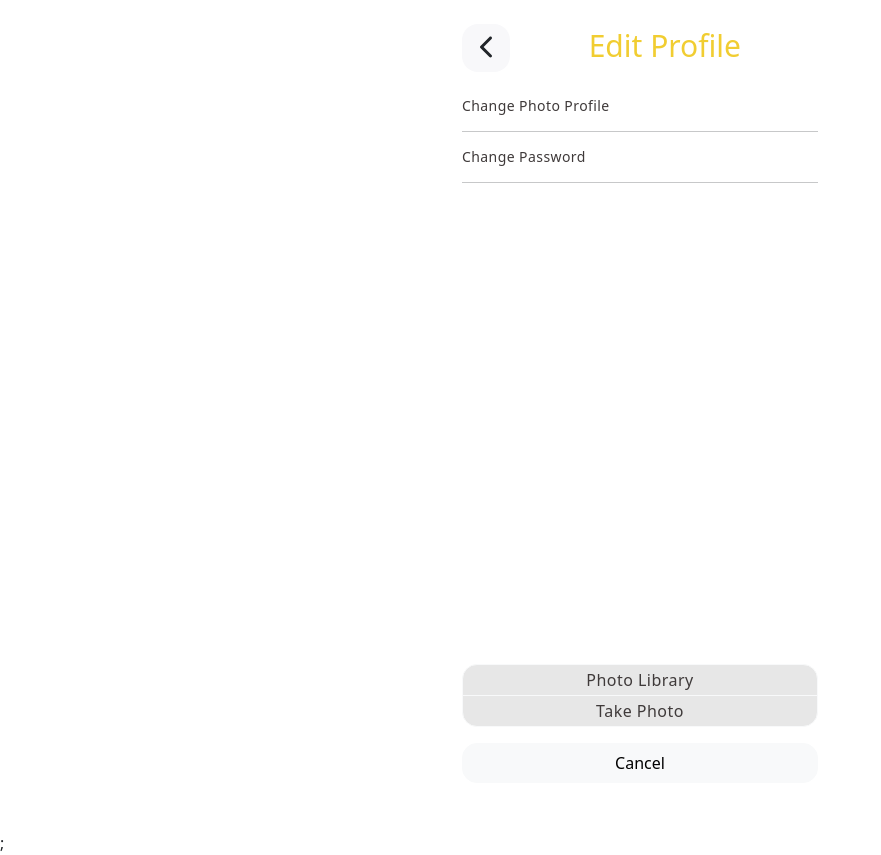
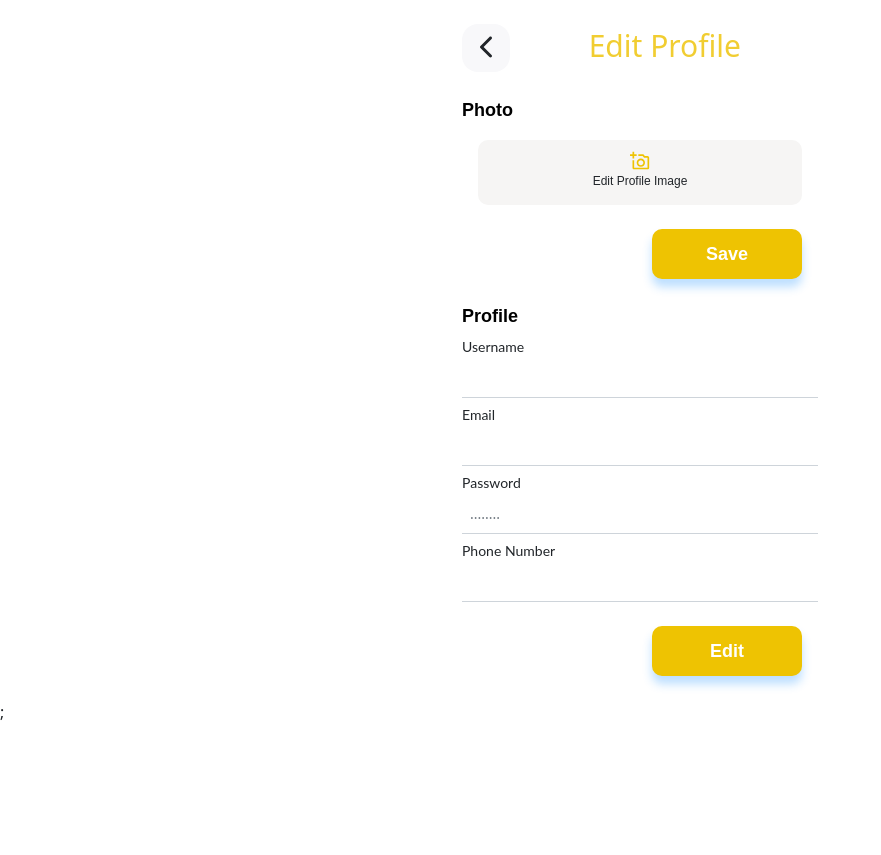
Before and after one commit to rahimatunnimah/next-js-delish, a Next.js app: page /user/edit in a window 1280 px wide. Shown: the whole page, without its empty margins (0-881 px from the left). After the commit the page ends 800 px from the top, so only its background shows below. Built offline with nearby package versions, Linux system fonts and the light colour scheme.

Commit message:
[ADD] edit profile feature

```diff
--- a/pages/user/edit.js
+++ b/pages/user/edit.js
@@ -1,15 +1,143 @@
-import React from "react";
+import React, { useState, useEffect } from "react";
 import profileStyle from "../../styles/profile.module.css";
-import {IoIosArrowBack} from "react-icons/io";
+import { IoIosArrowBack } from "react-icons/io";
+import { MdOutlineAddAPhoto } from "react-icons/md";
 import Link from "next/link";
+import Swal from "sweetalert2";
+import { useSelector } from "react-redux";
+import { useRouter } from "next/router";
+import axios from "axios";
 
 const editProfile = () => {
+  const [profile, setProfile] = useState([]);
+  const [titleImage, setTitleImage] = useState("Edit Profile Image");
+  const [image, setImage] = useState({});
+  const [email, setEmail] = useState("");
+  const [password, setpassword] = useState("");
+  const [phone, setPhone] = useState();
+  const [username, setUsername] = useState("");
+  const { auth } = useSelector((state) => state);
+  const { user } = auth;
+  const [isLoading, setIsLoading] = useState(false);
+  const router = useRouter();
+
+  useEffect(() => {
+    getProfile();
+  }, []);
+
+  const configProfile = {
+    headers: {
+      Authorization: `Bearer ${auth?.token}`,
+    },
+  };
+
+  const getProfile = () => {
+    const idUser = user?.id;
+    if (idUser) {
+      axios
+        .get(
+          `${process.env.NEXT_PUBLIC_API_URL}/users/${idUser}`,
+          configProfile
+        )
+        .then((res) => {
+          setProfile(res?.data?.data[0]);
+        })
+        .catch((err) => {
+          console.log(err);
+        });
+    }
+  };
+
+  const handleUpload = (e) => {
+    e.preventDefault();
+    let uploadedImage = e.target.files[0];
+    let nameImage = e.target?.files[0]?.name;
+    setTitleImage(nameImage);
+    setImage(uploadedImage);
+  };
+
+  const handleUploadProfile = (e) => {
+    e.preventDefault();
+    setIsLoading(true);
+
+    const formData = new FormData();
+    formData.append("id", user?.id);
+    formData.append("image", image);
+
+    const config = {
+      headers: {
+        Authorization: `Bearer ${auth?.token}`,
+        "Content-Type": "multipart/form-data; ",
+      },
+    };
+
+    axios
+      .patch(
+        `${process.env.NEXT_PUBLIC_API_URL}/users/edit/photo`,
+        formData,
+        config
+      )
+      .then((res) => {
+        Swal.fire({
+          icon: "success",
+          text: "Edit Profile Success",
+        });
+      })
+      .catch((err) => {
+        console.log(err);
+        Swal.fire({
+          icon: "error",
+          text: `${err?.response?.data}`,
+        });
+      })
+      .finally(() => {
+        setIsLoading(false);
+      });
+  };
+
+  const handleUpdateProfile = (e) => {
+    e.preventDefault();
+    setIsLoading(true);
+
+    axios
+      .patch(
+        `${process.env.NEXT_PUBLIC_API_URL}/users/edit`,
+        {
+          id: user?.id,
+          username,
+          email,
+          password,
+          phone,
+        },
+        configProfile
+      )
+      .then((res) => {
+        Swal.fire({
+          icon: "success",
+          text: res?.data,
+        }).then((result) =>
+          result.isConfirmed ? router.push("/user/profile") : null
+        );
+      })
+      .catch((err) => {
+        console.log(err);
+        Swal.fire({
+          icon: "error",
+          text: `${err?.response?.data}`,
+        });
+      })
+      .finally(() => {
+        setIsLoading(false);
+      });
+  };
+
+  console.log(user?.id);
   return (
     <>
       <div className="container">
         <div className="row justify-content-center">
           <div className="col-md-4">
-                    <div style={{minHeight:"80vh"}}>
+            <div style={{ minHeight: "80vh" }}>
               <div className="row mt-4">
                 <div className="col-4">
                   <div className={profileStyle.iconBack}>
@@ -24,37 +152,111 @@ const editProfile = () => {
                   </div>
                 </div>
               </div>
-                        <div className="row mt-4">
-                            <p className={profileStyle.editProfile}>Change Photo Profile</p>
+              <div className={`row mt-4 ${profileStyle.textProfileBtm}`}>
+                <p>Photo</p>
               </div>
-                        <hr className="mt-0"/>
-                        <div className="row">
-                            <p className={profileStyle.editProfile}>Change Password</p>
+              <form onSubmit={handleUploadProfile}>
+                <div className="row mx-3">
+                  <input
+                    type="file"
+                    id="upload"
+                    hidden
+                    onChange={handleUpload}
+                  />
+                  <label className={profileStyle.labelUpload} for="upload">
+                    <div className={profileStyle.iconUpload}>
+                      <MdOutlineAddAPhoto size={20} color="#eec302" />
+                      <p>{titleImage}</p>
                     </div>
-                        <hr className="mt-0"/>
+                  </label>
                 </div>
-                      <div className="d-grid">
-                            <div className={`btn-group-vertical  ${profileStyle.buttonPhoto}`}>
-                                <button type="button" className={`btn btn-light ${profileStyle.btnPhoto}`}>
-                                    Photo Library
-                                </button>
-                                <button type="button" className={`btn btn-light mb-3 ${profileStyle.btnPhoto}`}>
-                                    Take Photo
+                <div
+                  className={`d-grid gap-2 my-4 px-3 d-md-flex justify-content-end ${profileStyle.btnSave}`}
+                >
+                  <button className="btn" type="submit">
+                    Save
                   </button>
                 </div>
+              </form>
+              <div className={`row mt-3 ${profileStyle.textProfileBtm}`}>
+                <p>Profile</p>
               </div>
-                        <div className="d-grid">
-                            <div className={`d-grid mb-5 ${profileStyle.buttonCancel}`}>
-                                <button type="button" className="btn btn-light">
-                                    Cancel
+              <form>
+                <div className={profileStyle.formInput}>
+                  <label
+                    for="exampleFormControlInput1"
+                    className="form-label mt-2"
+                  >
+                    Username
+                  </label>
+                  <input
+                    className="form-control form-control-sm shadow-none py-0"
+                    type="text"
+                    placeholder={profile?.username}
+                    onChange={(e) => setUsername(e.target.value)}
+                  />
+                </div>
+                <div className={profileStyle.formInput}>
+                  <label
+                    for="exampleFormControlInput1"
+                    className="form-label mt-2"
+                  >
+                    Email
+                  </label>
+                  <input
+                    className="form-control form-control-sm shadow-none py-0"
+                    type="email"
+                    placeholder={profile?.email}
+                    onChange={(e) => setEmail(e.target.value)}
+                  />
+                </div>
+                <div className={profileStyle.formInput}>
+                  <label
+                    for="exampleFormControlInput1"
+                    className="form-label mt-2"
+                  >
+                    Password
+                  </label>
+                  <input
+                    className="form-control form-control-sm shadow-none py-0"
+                    type="password"
+                    placeholder="........"
+                    onChange={(e) => setpassword(e.target.value)}
+                  />
+                </div>
+                <div className={profileStyle.formInput}>
+                  <label
+                    for="exampleFormControlInput1"
+                    className="form-label mt-2"
+                  >
+                    Phone Number
+                  </label>
+                  <input
+                    className="form-control form-control-sm shadow-none py-0"
+                    type="text"
+                    placeholder={profile?.phone}
+                    onChange={(e) => setPhone(e.target.value)}
+                  />
+                </div>
+                <div
+                  className={`d-grid gap-2 my-4 px-3 d-md-flex justify-content-end ${profileStyle.btnSave}`}
+                >
+                  <button
+                    className="btn"
+                    type="submit"
+                    onClick={handleUpdateProfile}
+                    disabled={isLoading}
+                  >
+                    {isLoading ? "Loading" : "Edit"}
                   </button>
                 </div>
+              </form>
             </div>
           </div>
         </div>
       </div>
     </>
-    )
-}
+  );
+};
 
 export default editProfile;
--- a/styles/profile.module.css
+++ b/styles/profile.module.css
@@ -26,24 +26,6 @@
   letter-spacing: 0.03em;
 }
 
-.buttonPhoto button {
-  background: #e7e7e7;
-  border-radius: 15px;
-}
-
-.btnPhoto {
-  font-style: normal;
-  font-weight: 400;
-  font-size: 16px;
-  line-height: 18px;
-  text-align: center;
-  letter-spacing: 0.03em;
-  color: #3f3a3a;
-}
-.buttonCancel button {
-  height: 40px;
-  border-radius: 15px;
-}
 
 .bgTop {
   background-color: #eec302;
@@ -91,3 +73,67 @@
   border-radius: 5px;
   height: 50px;
 }
+
+.rowEdit {
+  height: 0px;
+}
+
+.textProfileBtm p {
+  font-family: 'Poppins', sans-serif;
+  font-style: normal;
+  font-weight: 600;
+  font-size: 18px;
+  color: #000000;
+  margin-bottom: 0px;
+}
+.labelUpload {
+  background-color: #f6f5f4;
+  padding: 0.5rem;
+  font-family: sans-serif;
+  border-radius: 0.3rem;
+  cursor: pointer;
+  margin-top: 1rem;
+  height: 65px;
+  border-radius: 10px;
+}
+
+.iconUpload {
+  text-align: center;
+  position: relative;
+}
+
+.iconUpload p {
+  text-align: center;
+  position: relative;
+  font-size: 12px;
+}
+
+.btnSave button{
+  height: 50px;
+  width: 150px;
+  background: #eec302;
+  box-shadow: 0px 8px 10px rgba(35, 149, 255, 0.3);
+  border-radius: 10px;
+  color:#FFFFFF;
+  font-family: 'Poppins', sans-serif;
+  font-weight: 700;
+  font-size: 18px;
+  line-height: 27px;
+}
+
+.formInput label {
+  font-family: 'Lato', sans-serif;
+  font-style: normal;
+  font-weight: 400;
+  font-size: 14px;
+  line-height: 17px;
+  margin-bottom: 0px;
+}
+
+.formInput input {
+  height: 40px;
+  border-top: none;
+  border-left: none;
+  border-right: none;
+  border-radius: 0%;
+}
```
Also changed, not shown: pages/user/profile.js (+17 -17 lines). Lines whose indentation alone changed are shown as unchanged.
